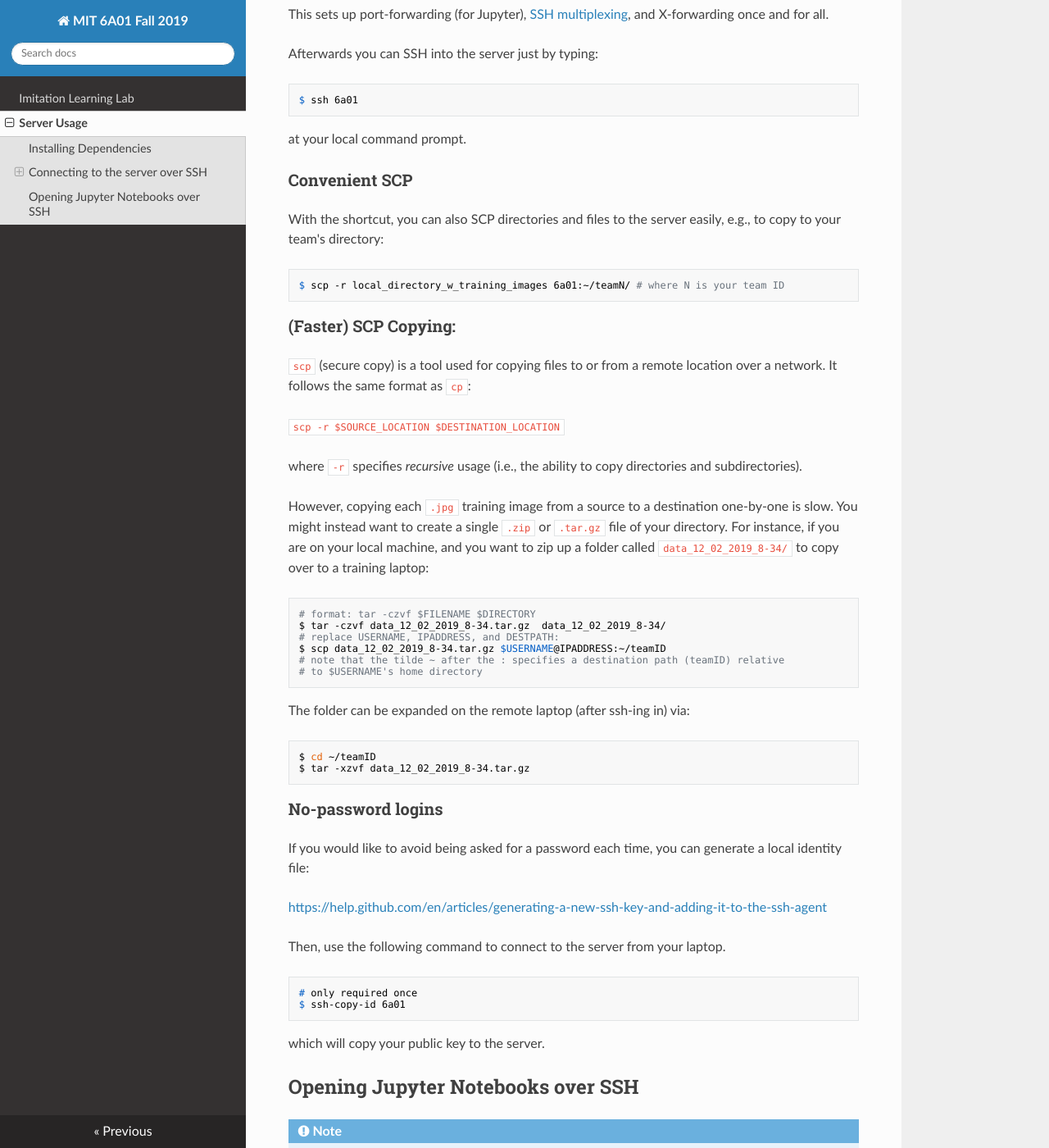
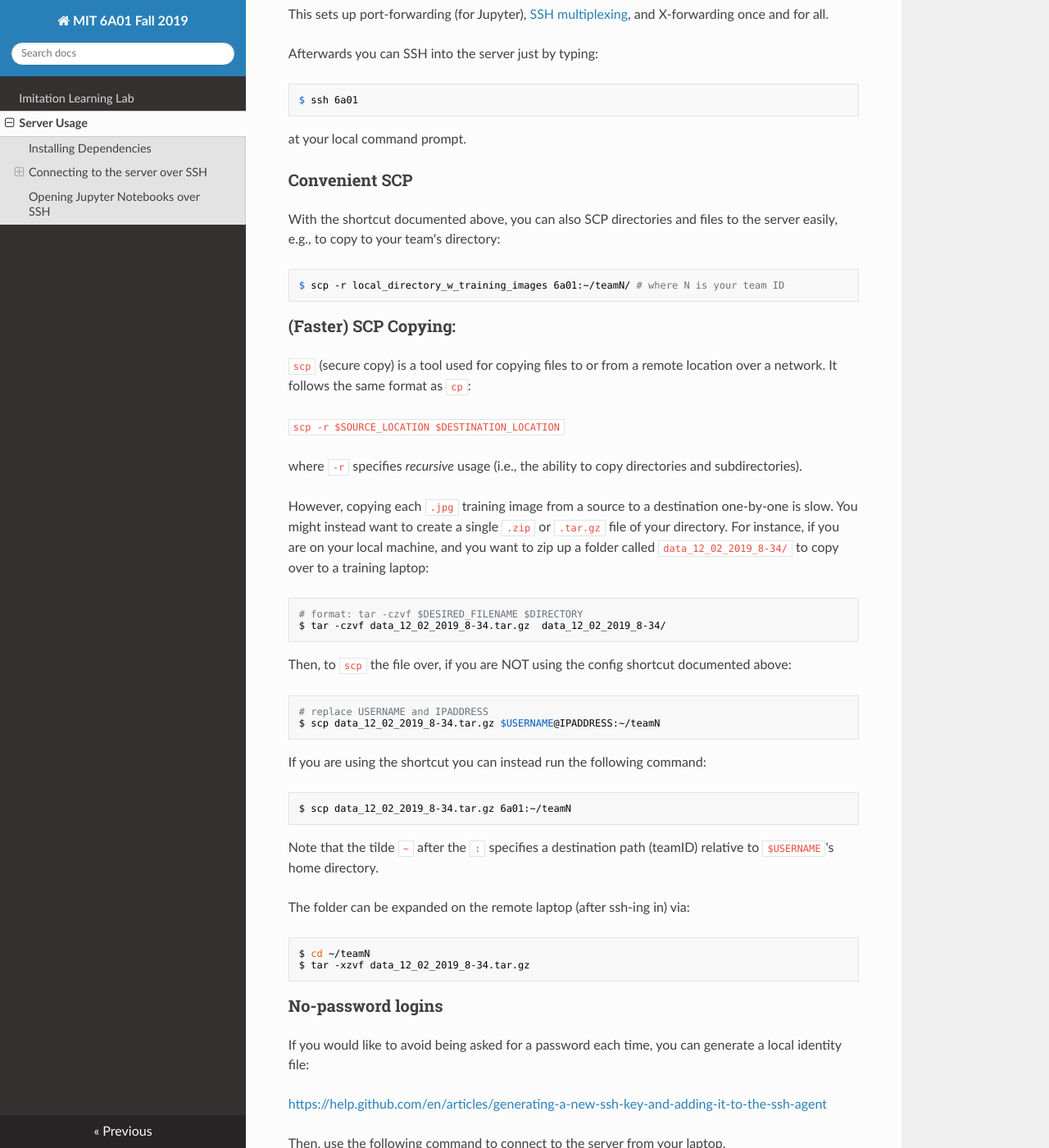
Before and after one commit to mmaz/racecar_fall19, an MkDocs documentation site: the page built from docs/server.md, in a window 1280 px wide and 1400 px high, scrolled down 1753 px. Shown: the whole window at 82% size. Built offline with MkDocs 1.6.1, drawn with Linux system fonts in a browser that asks for light colours; nearby versions of some CDN libraries.

Commit message:
scp notes

````diff
--- a/docs/server.md
+++ b/docs/server.md
@@ -70,7 +70,7 @@ at your local command prompt.
 
 ### Convenient SCP
 
-With the shortcut, you can also SCP directories and files to the server easily, e.g., to copy to your team's directory:
+With the shortcut documented above, you can also SCP directories and files to the server easily, e.g., to copy to your team's directory:
 
 ```shell
 $ scp -r local_directory_w_training_images 6a01:~/teamN/ # where N is your team ID
@@ -87,18 +87,28 @@ where `-r` specifies *recursive* usage (i.e., the ability to copy directories an
 However, copying each `.jpg` training image from a source to a destination one-by-one is slow. You might instead want to create a single `.zip` or `.tar.gz` file of your directory. For instance, if you are on your local machine, and you want to zip up a folder called `data_12_02_2019_8-34/` to copy over to a training laptop:
 
 ```bash
-# format: tar -czvf $FILENAME $DIRECTORY
+# format: tar -czvf $DESIRED_FILENAME $DIRECTORY
 $ tar -czvf data_12_02_2019_8-34.tar.gz  data_12_02_2019_8-34/
-# replace USERNAME, IPADDRESS, and DESTPATH:
-$ scp data_12_02_2019_8-34.tar.gz $USERNAME@IPADDRESS:~/teamID
-# note that the tilde ~ after the : specifies a destination path (teamID) relative
-# to $USERNAME's home directory
 ```
+
+Then, to `scp` the file over, if you are NOT using the config shortcut documented above:
+
+```bash
+# replace USERNAME and IPADDRESS
+$ scp data_12_02_2019_8-34.tar.gz $USERNAME@IPADDRESS:~/teamN
+```
+If you are using the shortcut you can instead run the following command:
+
+```bash
+$ scp data_12_02_2019_8-34.tar.gz 6a01:~/teamN
+```
+
+Note that the tilde `~` after the `:` specifies a destination path (teamID) relative to `$USERNAME`'s home directory.
 
 The folder can be expanded on the remote laptop (after ssh-ing in) via:
 
 ```bash
-$ cd ~/teamID
+$ cd ~/teamN
 $ tar -xzvf data_12_02_2019_8-34.tar.gz
 ```
 
````
